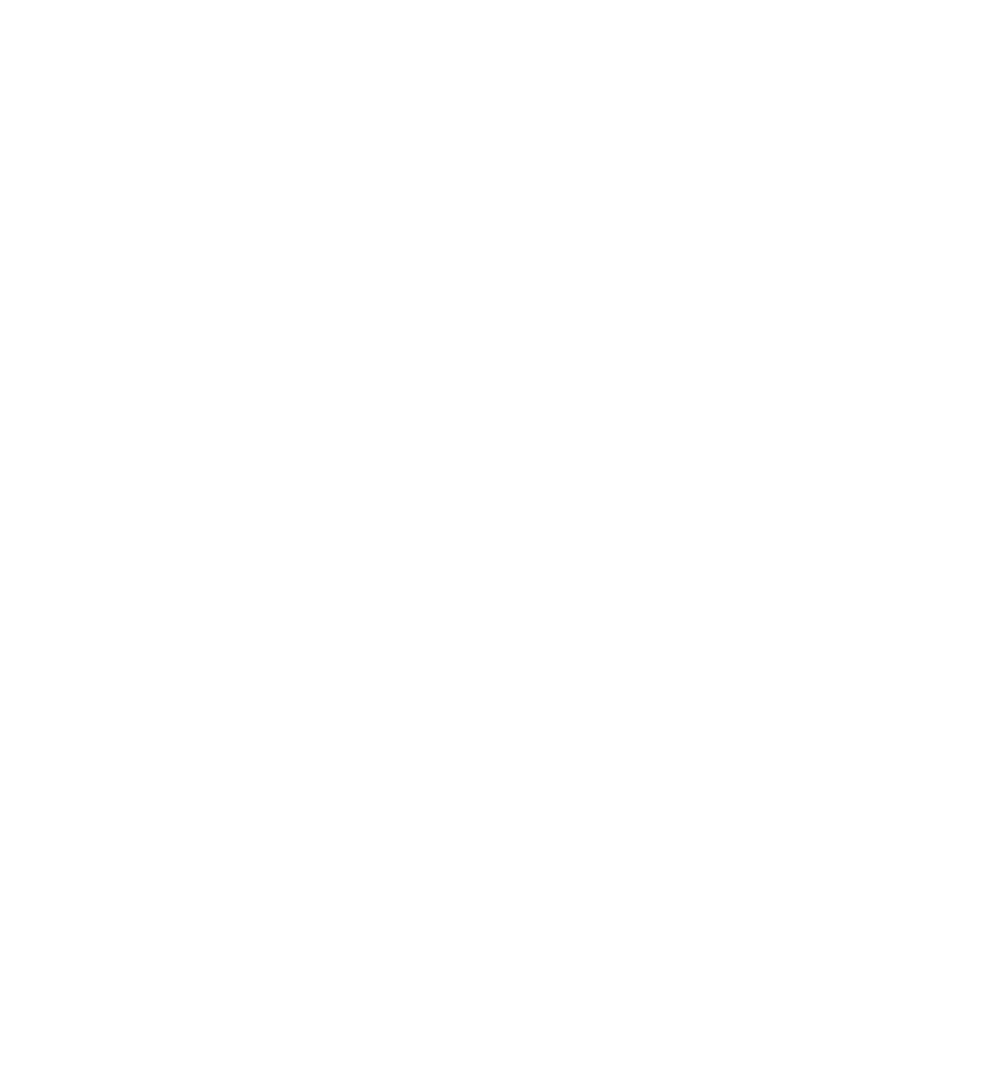
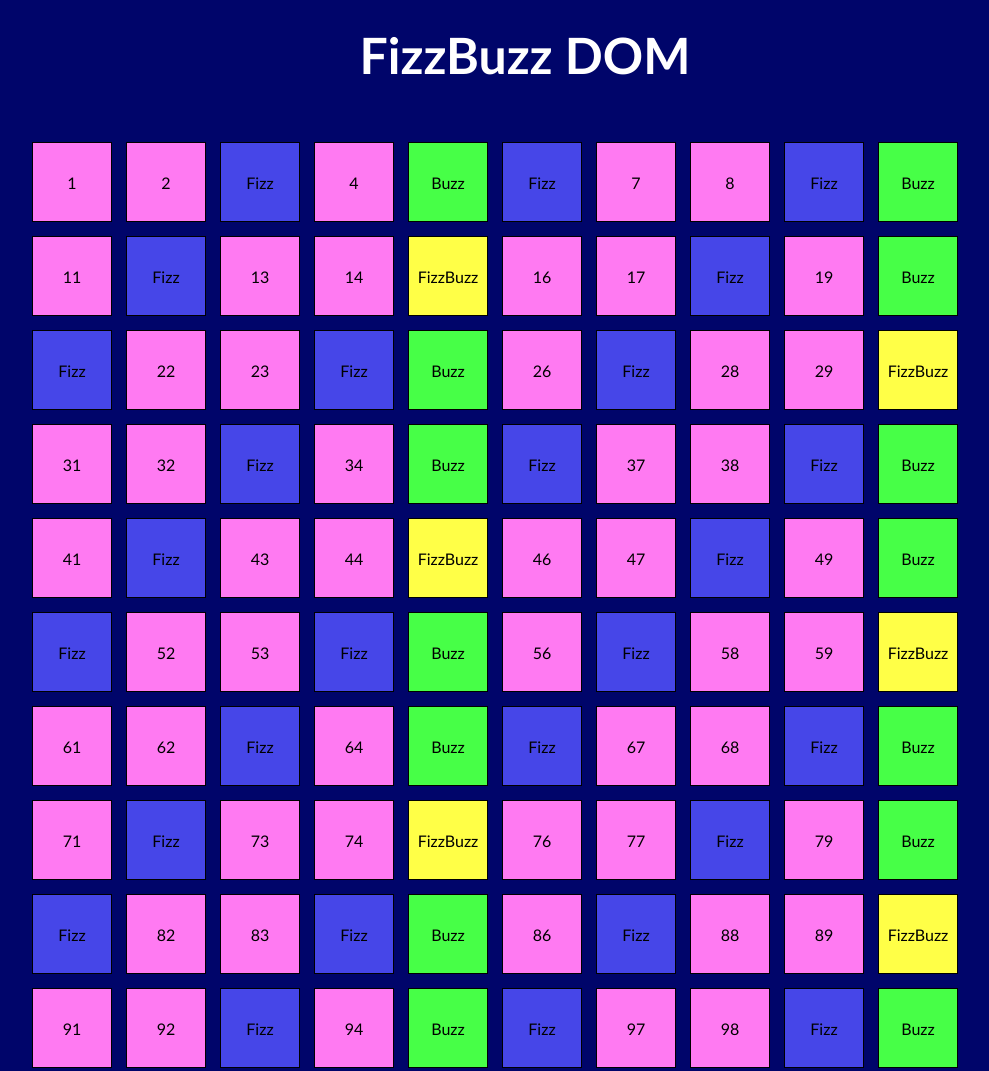
Before and after one commit to marcocnc/js-fizzbuzz, a plain HTML site: page index.html in a window 1280 px wide. Shown: the whole page, without its empty margins (115-1104 px from the left). Before the commit the page ends 800 px from the top, so only its background shows below. Drawn offline with Linux system fonts and the light colour scheme.

Commit message:
output in page

```diff
--- a/css/style.css
+++ b/css/style.css
@@ -3,3 +3,46 @@
     margin: 0;
     box-sizing: border-box;
 }
+
+body{
+    font-family: 'Trebuchet MS', 'Lucida Sans Unicode', 'Lucida Grande', 'Lucida Sans', Arial, sans-serif;
+    height: 100vh;
+    background-color: #00056a;
+}
+
+.container-wrapper h1{
+    color:white;
+    text-align: center;
+    font-size: 50px;
+    padding-top: 25px;
+}
+
+.container{
+    width: 1000px;
+    margin: 50px auto;
+    display: flex;
+    flex-wrap: wrap;
+}
+
+.box{
+    margin: 7px;
+    height: 80px;
+    width: 80px;
+    border: 1px solid #000;
+    display: flex;
+    justify-content: center;
+    align-items: center;
+    background-color: #ff7af2;
+}
+
+.bg-blue{
+    background-color: #4646e8;
+}
+
+.bg-green{
+    background-color: #47ff47;
+}
+
+.bg-yellow{
+    background-color: #ffff47;
+}
--- a/index.html
+++ b/index.html
@@ -8,7 +8,12 @@
     <title>FizzBuzz JS</title>
 </head>
 <body>
+    <div class="container-wrapper">
+        <h1>FizzBuzz DOM</h1>
+        <div class="container">
 
+        </div>
+    </div>
 
     <script src="js/script.js"></script>
 </body>
--- a/js/script.js
+++ b/js/script.js
@@ -1,12 +1,33 @@
+const container = document.querySelector('.container');
+console.log(container);
+
+
 for (let i = 1; i <= 100; i++) {
-    if (i % 3 == 0){
-        console.log("Fizz");
+
+    const box = document.createElement('div');
+    console.log(box);
+    box.classList.add('box');
+
+    if (i % 15 == 0){
+        console.log("FizzBuzz");
+        const fizzBuzz = document.createTextNode('FizzBuzz');
+        box.append(fizzBuzz);
+        box.classList.add('bg-yellow');
+
     }else if (i % 5 == 0){
         console.log("Buzz");
+        const buzz = document.createTextNode('Buzz');
+        box.append(buzz);
+        box.classList.add('bg-green');
     }
-    else if (i % 15 == 0){
-        console.log("FizzBuzz");
+    else if (i % 3 == 0){
+        console.log("Fizz");
+        const fizz = document.createTextNode('Fizz');
+        box.append(fizz);
+        box.classList.add('bg-blue');
     }else{
         console.log(i);
+        box.append(i);
     }
+    container.append(box);
 }
```
Also changed, not shown: 1 other file.
